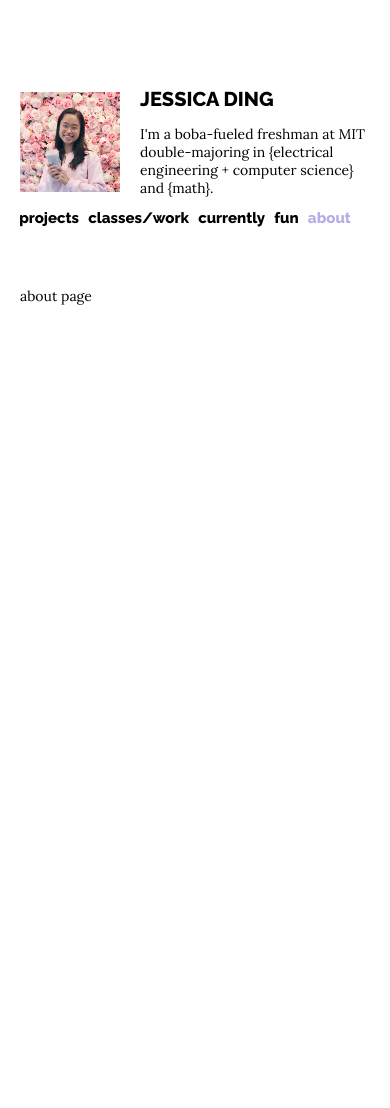
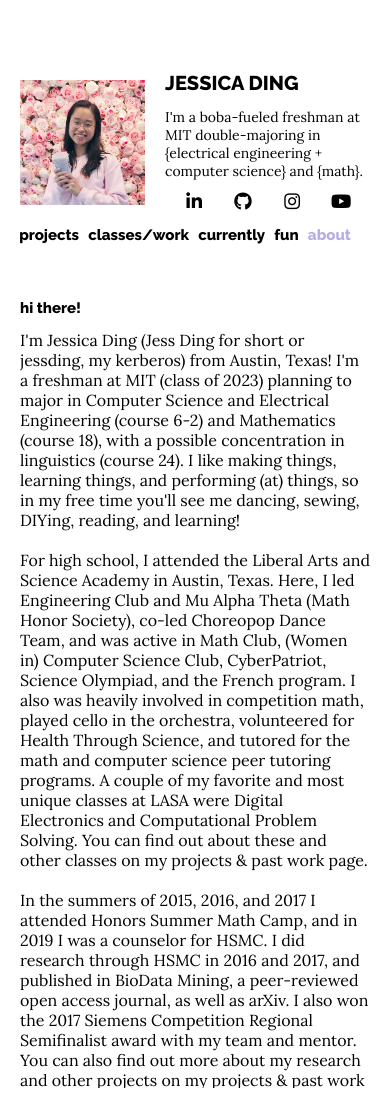
Before and after one commit to jessding/jessding.github.io, a Jekyll site: the page built from about.html, in a window 390 px wide. Built offline with Jekyll 4.4.1, drawn with Linux system fonts in a browser that asks for light colours; nearby versions of some CDN libraries.

Commit message:
new pages and updates

```diff
--- a/_layouts/default.html
+++ b/_layouts/default.html
@@ -6,6 +6,7 @@
     <title>{{ site.title }} | {{ page.title }}</title>
     <link href="https://fonts.googleapis.com/css?family=Lora:400,400i,700|Raleway:600,800&display=swap&subset=latin-ext" rel="stylesheet">
     <link rel="stylesheet" href= "{{ '/assets/css/main.css' | relative_url }}">
+    <script src="https://kit.fontawesome.com/2ee39f3cef.js" crossorigin="anonymous"></script>
   </head>
   <body>
     <div class="container">
@@ -17,6 +18,28 @@
           <div class="text">
             <h1>JESSICA DING</h1>
             <h6>I'm a boba-fueled freshman at MIT double-majoring in {electrical engineering + computer science} and {math}.</h6>
+            <div class="socials">
+              <a href="https://www.linkedin.com/in/jessding1729/" target="_blank">
+                <div class="icon">
+                  <i class="fab fa-linkedin-in"></i>
+                </div>
+              </a>
+              <a href="https://github.com/jessding" target="_blank">
+                <div class="icon">
+                  <i class="fab fa-github"></i>
+                </div>
+              </a>
+              <a href="https://instagram.com/_jessding" target="_blank">
+                <div class="icon">
+                  <i class="fab fa-instagram"></i>
+                </div>
+              </a>
+              <a href="https://www.youtube.com/channel/UCGm3Eb-LVWZNj3E4VsLCU9Q" target="_blank">
+                <div class="icon">
+                  <i class="fab fa-youtube"></i>
+                </div>
+              </a>
+            </div>
           </div>
         </div>
         <div class="pagelinks {{ page.title }}">
--- a/about.html
+++ b/about.html
@@ -3,5 +3,20 @@ layout: default
 title: "about"
 permalink: /about/
 ---
+<h2>hi there!</h2>
+I'm Jessica Ding (Jess Ding for short or jessding, my kerberos) from Austin, Texas! I'm a freshman at MIT (class
+of 2023) planning to major in Computer Science and Electrical Engineering (course 6-2) and Mathematics (course 18), with a
+possible concentration in linguistics (course 24). I like making things, learning things, and performing (at) things, so in
+my free time you'll see me dancing, sewing, DIYing, reading, and learning!<br><br>
 
-<p>about page</p>
+For high school, I attended the Liberal Arts and Science Academy in Austin, Texas. Here, I led Engineering Club and
+Mu Alpha Theta (Math Honor Society), co-led Choreopop Dance Team, and was active in Math Club, (Women in) Computer
+Science Club, CyberPatriot, Science Olympiad, and the French program. I also was heavily involved in competition math, played
+cello in the orchestra, volunteered for Health Through Science, and tutored for the math and computer science peer tutoring
+programs. A couple of my favorite and most unique classes at LASA were Digital Electronics and Computational Problem Solving.
+You can find out about these and other classes on my projects & past work page.<br><br>
+
+In the summers of 2015, 2016, and 2017 I attended Honors Summer Math Camp, and in 2019 I was a counselor for HSMC.
+I did research through HSMC in 2016 and 2017, and published in BioData Mining, a peer-reviewed open access journal, as well
+as arXiv. I also won the 2017 Siemens Competition Regional Semifinalist award with my team and mentor. You can also find out
+more about my research and other projects on my projects & past work page.<br><br>
--- a/assets/css/main.css
+++ b/assets/css/main.css
@@ -49,7 +49,19 @@ img {
     max-width: 100%;
     max-height: 100%;
 }
-
+.video-responsive{
+    overflow: hidden;
+    padding-bottom: 56.25%;
+    position: relative;
+    height: 0;
+}
+.video-responsive iframe{
+    left: 0;
+    top: 0;
+    height: 100%;
+    width: 100%;
+    position: absolute;
+}
 .container {
     height: 100%;
     width: 100%;
@@ -91,6 +103,20 @@ img {
     margin-right: auto;
     width: 70%;
     max-width: 70%;
+}
+
+.socials {
+    margin-top: 10px;
+    margin-bottom: -10px;
+    justify-self: center;
+    display: flex;
+    flex-direction: row;
+    justify-content: space-between;
+}
+.icon {
+    width: 40px;
+    text-align: center;
+    font-size: 24px;
 }
 
 .pagelinks {
@@ -185,6 +211,10 @@ img {
     p {
         font-size: 14px;
     }
+    iframe {
+        width: auto;
+        height: auto;
+    }
     .container {
         flex-direction: column;
     }
@@ -199,12 +229,23 @@ img {
         margin-right: 20px;
         width: 20vw;
         height: auto;
-        min-width: 100px;
+        min-width: 125px;
     }
     .text {
         flex: 80% ;
         justify-content: space-evenly;
     }
+    .socials {
+        margin-bottom: 0;
+        justify-content: space-evenly;
+    }
+    .icon {
+        font-size: 18px;
+        /* color: blue; */
+    }
+    /* .fab .fa-github{
+        color: blue !important;
+    } */
     .pagelinks {
         flex-direction: row;
         flex-flow: row wrap;
```
Also changed, not shown: _layouts/project.html (added, +21 -0 lines), _projects/recap.html (+17 -1 lines), fun.html (+11 -1 lines), assets/css/projects.css (added).
